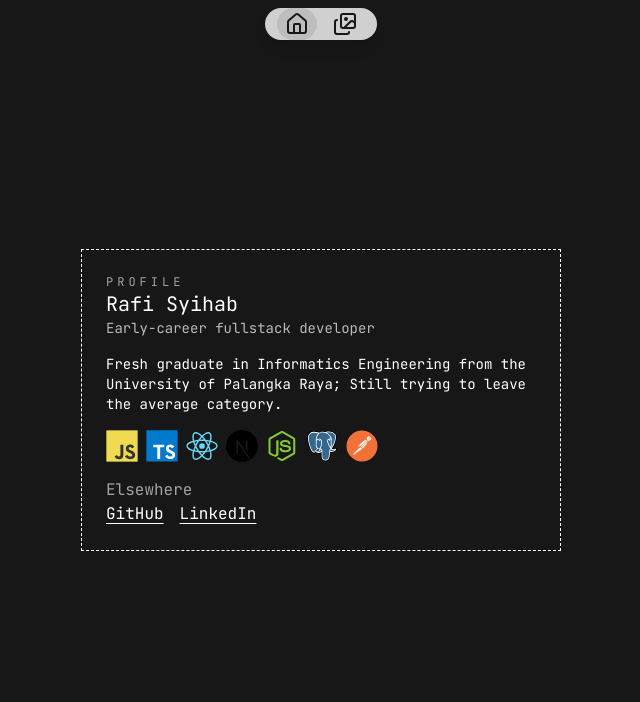
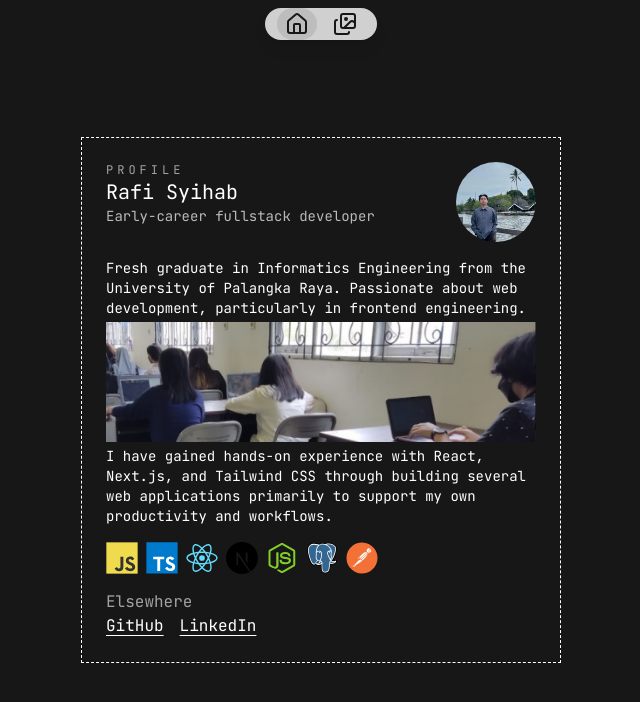
Before and after one commit to rfsyhb/rafisyihab, a Next.js app: page / in a window 1280 px wide. Shown: the top 702 px of the page, without its empty margins (319-959 px from the left). Built offline with nearby package versions, Linux system fonts and the light colour scheme.

Commit message:
update introduction also add image

```diff
--- a/src/app/page.tsx
+++ b/src/app/page.tsx
@@ -1,4 +1,5 @@
 'use client';
+import Image from 'next/image';
 import Link from 'next/link';
 
 export default function Home() {
@@ -134,19 +135,44 @@ export default function Home() {
 
   return (
     <div className="font-mono bg-foreground text-background flex-1 items-center justify-center flex">
-      <section className="border border-dashed p-6 max-w-120 flex flex-col gap-4">
-        <header>
-          <p className="text-xs uppercase tracking-[0.25rem] opacity-60">
-            Profile
-          </p>
-          <h1 className="text-xl">Rafi Syihab</h1>
-          <p className="text-sm opacity-70">Early-career fullstack developer</p>
+      <section className="md:border md:border-dashed p-6 max-w-120 flex flex-col gap-2 md:gap-4">
+        <header className="w-full flex flex-row">
+          <div>
+            <p className="text-xs uppercase tracking-[0.25rem] opacity-60">
+              Profile
+            </p>
+            <h1 className="md:text-xl">Rafi Syihab</h1>
+            <p className="text-xs md:text-sm opacity-70">
+              Early-career fullstack developer
+            </p>
+          </div>
+          <Image
+            src="/images/ozrafi_ig_profile_picture.jpg"
+            alt="Profile picture"
+            width={80}
+            height={80}
+            className="rounded-full ml-auto w-16 h-16 md:w-20 md:h-20"
+          />
         </header>
 
-        <section className="text-sm">
+        <section className="text-sm flex flex-col gap-1">
           <p>
             Fresh graduate in Informatics Engineering from the University of
-            Palangka Raya; Still trying to leave the average category.
+            Palangka Raya. Passionate about web development, particularly in
+            frontend engineering.
+          </p>
+          <div className="relative w-full h-[120px]">
+            <Image
+              src="/images/pink_laptop.png"
+              alt="Pink laptop"
+              fill
+              className="object-cover object-top" // atau object-contain
+            />
+          </div>
+          <p>
+            I have gained hands-on experience with React, Next.js, and Tailwind
+            CSS through building several web applications primarily to support
+            my own productivity and workflows.
           </p>
         </section>
 
```
Also changed, not shown: public/images/ozrafi_ig_profile_picture.jpg (added), public/images/pink_laptop.png (added).
